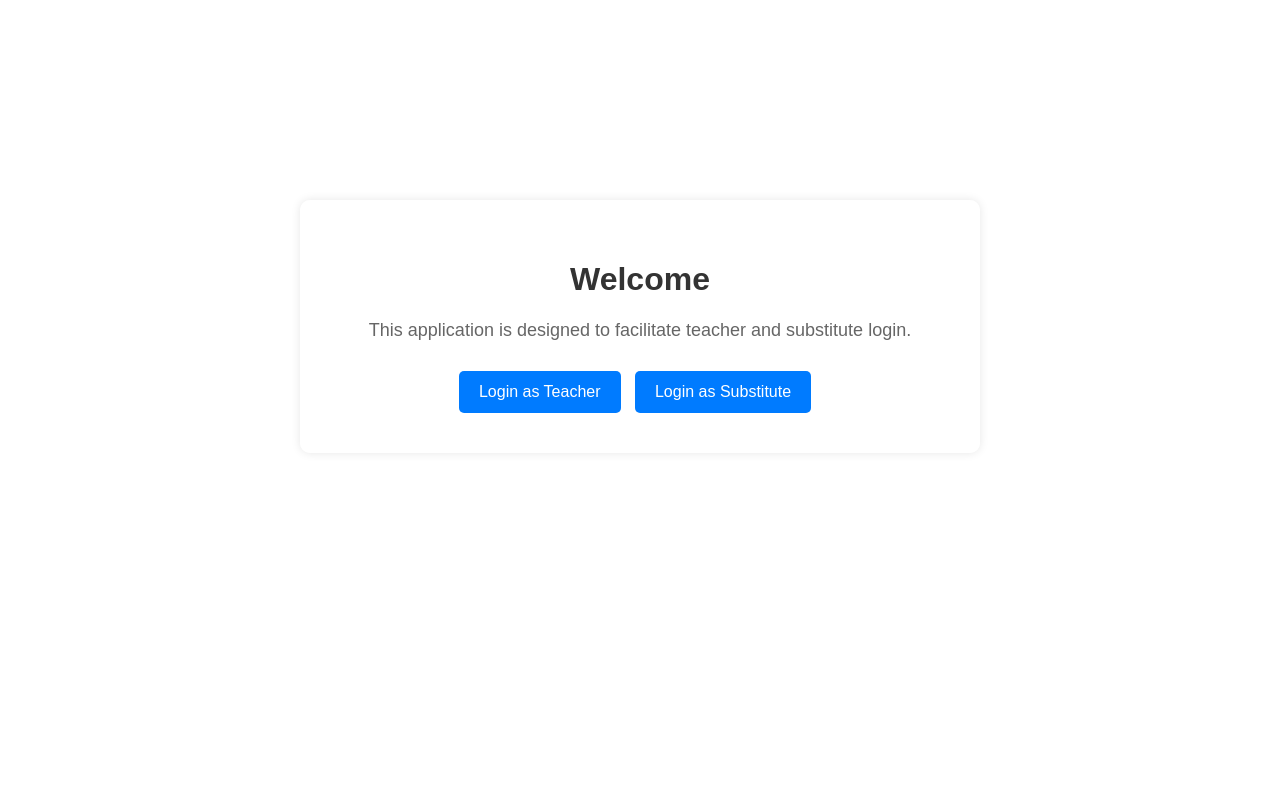
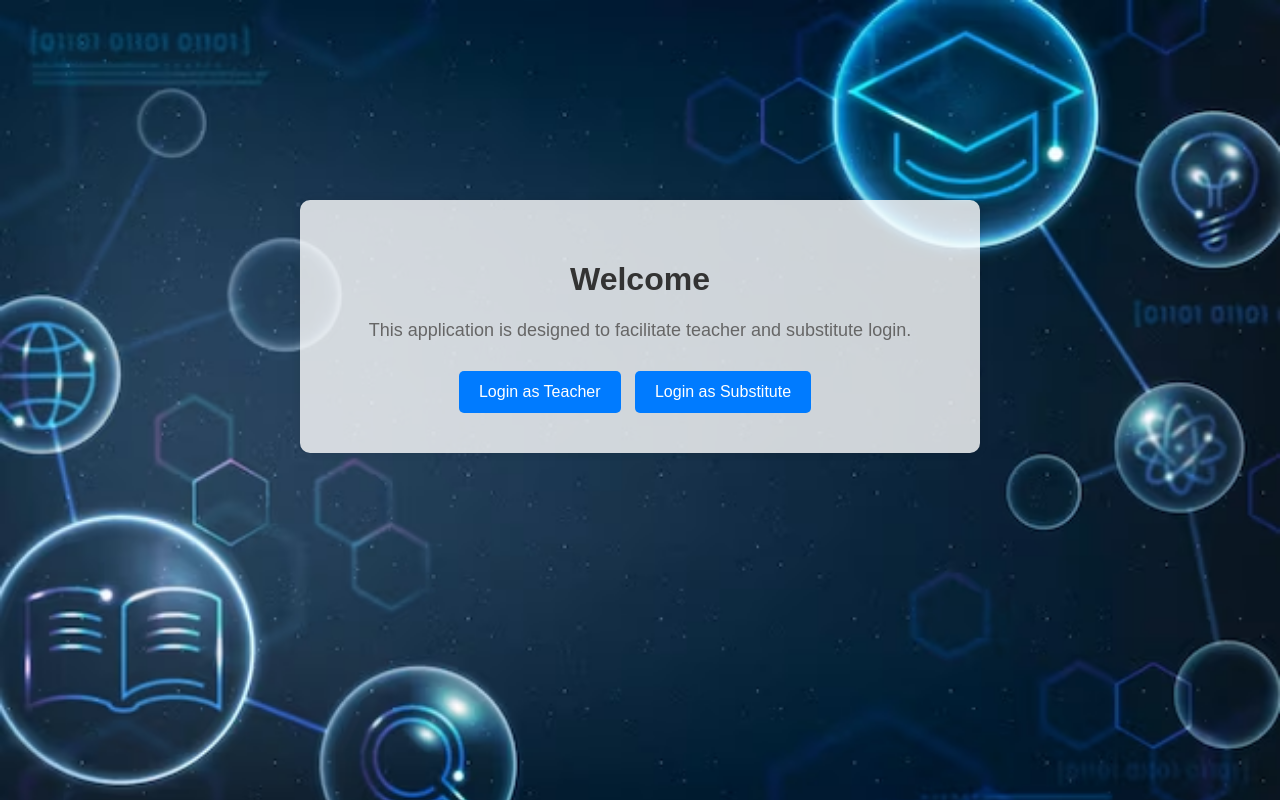
Before and after one commit to Anshuman405/Intelist, a plain HTML site: page index.html in a window 1280 px wide. Drawn offline with Linux system fonts and the light colour scheme.

Commit message:
Update style.css

```diff
--- a/style.css
+++ b/style.css
@@ -2,7 +2,7 @@ body {
     font-family: Arial, sans-serif;
     margin: 0;
     padding: 0;
-    background-image: url("intelistbgs/intelistbg.png");
+    background-image: url("background.png");
     background-size: cover;
   }
 
```
